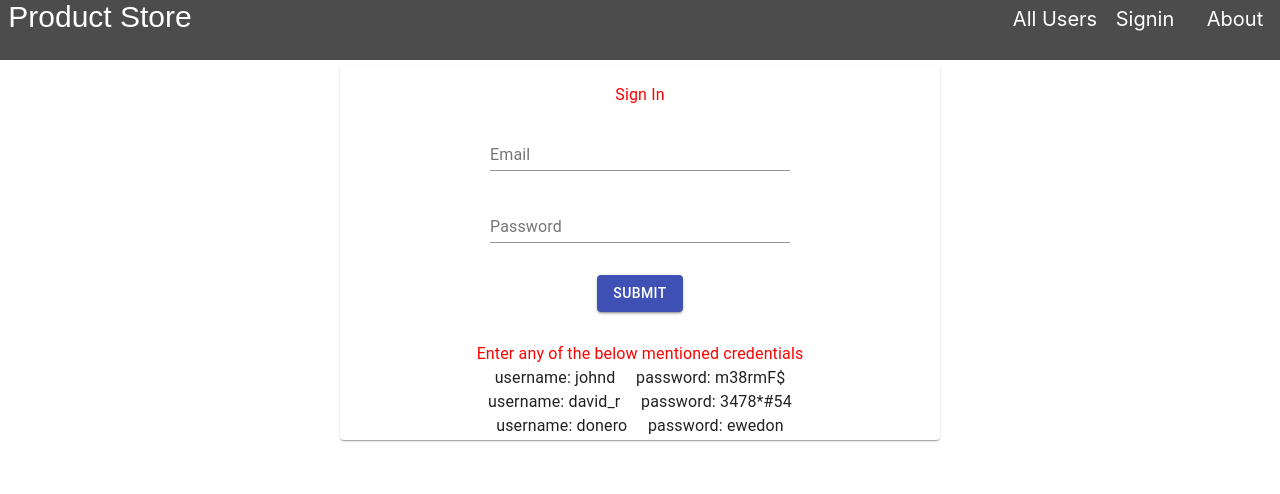
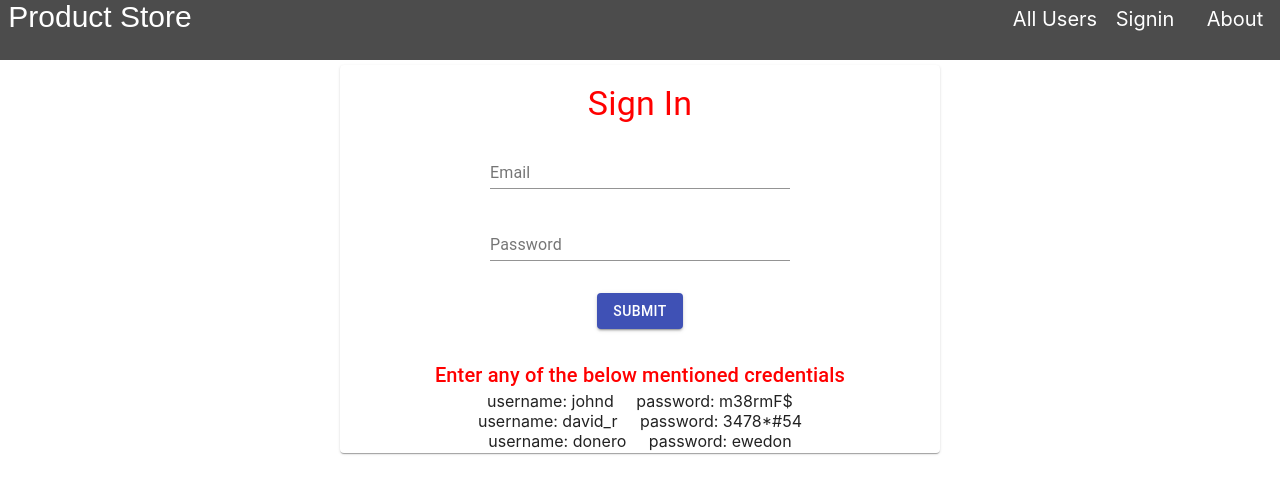
Before and after one commit to udj70/redux_poc, a React (Create React App) app: page /signin in a window 1280 px wide. Shown: the top 494 px of the page. Built offline with nearby package versions, Linux system fonts and the light colour scheme.

Commit message:
sign credential validation added

```diff
--- a/src/components/Auth/auth-api.js
+++ b/src/components/Auth/auth-api.js
@@ -4,7 +4,7 @@ import { useDispatch } from "react-redux"
 const auth={
     isAuthenticated:()=>{
         if(sessionStorage.getItem('token') ){
-            console.log("late")
+
             return true
         }
         return false
--- a/src/components/Auth/signin.js
+++ b/src/components/Auth/signin.js
@@ -1,5 +1,6 @@
 import { makeStyles} from "@material-ui/core";
-import { red } from "@material-ui/core/colors";
+//import { red } from "@material-ui/core/colors";
+
 import {  useState } from "react"
 import { Redirect, useHistory} from "react-router"
 import auth from './auth-api'
@@ -7,7 +8,7 @@ import Typography from '@material-ui/core/Typography';
 import Card from '@material-ui/core/Card';
 import {CardContent, CardActions} from '@material-ui/core';
 import TextField from '@material-ui/core/TextField';
-import Icon from '@material-ui/core/Icon';
+//import Icon from '@material-ui/core/Icon';
 import Button from '@material-ui/core/Button';
 import Loading from '../Loading';
 const useStyles = makeStyles({
@@ -23,7 +24,8 @@ const useStyles = makeStyles({
     },
     title: {
         marginTop: 2,
-        color:'red'
+        color:'red',
+        //fontSize:30
     },
     textField: {
         marginLeft: 10,
@@ -33,22 +35,38 @@ const useStyles = makeStyles({
     submit: {
         margin: 'auto',
         marginBottom: 20
+    },
+    highlights:{
+        marginTop: 2,
+        color:'red'
     }
 });
 function Signin(props){
     const [username,setName]=useState('')
     const [password,setPass]=useState('')
+    const [error,setError]=useState('')
     const [loading,setload]=useState(false)
     const [redirectToReffferer,setRedirect]=useState(false)
     const history=useHistory()
     const handleClick=()=>{
+        if(username=='' || password==''){
+            setError("Username and Password is required")
+        }
+        else{
             setload(true)
             auth.signin({
                 username:username,
                 password:password
             }).then((data)=>{
-            setRedirect(true)
+                //console.log(data.token)
+                if(data.token==undefined){
+                    //console.log(data.token)
+                    setload(false)
+                    setError("Invalid Username or Password")
+                }
+                else setRedirect(true)
             })
+        }
 
 
     }
@@ -72,34 +90,42 @@ function Signin(props){
 
         <Card className={classes.card}>
                 <CardContent>
-                    <Typography type="headline" component="h1" className={classes.title}>
+                    <Typography type="headline" variant="h4" className={classes.title}>
                         Sign In
                     </Typography>
-                    <TextField id="email" label="Email" type="email" className={classes.textField} value={username} onChange={(event)=>setName(event.target.value)} margin="normal"></TextField> <br />
+                    <TextField id="email" label="Email" type="email"  className={classes.textField} value={username} onChange={(event)=>setName(event.target.value)} margin="normal"></TextField> <br />
                     <TextField id="password" label="Password" type="password" className={classes.textField} value={password} onChange={(event)=>setPass(event.target.value)} margin="normal"></TextField> <br />
 
                 </CardContent>
+                { error!='' &&
+                    (<Typography type="headline" variant="h6" className={classes.highlights}>
+                        {error}
+                    </Typography>)
+                }
                 <CardActions>
                     <Button color="primary" variant="contained" onClick={handleClick} className={classes.submit}>
                         Submit
                     </Button>
                 </CardActions>
-                <Typography type="headline" component="h3" className={classes.title}>
+
+                <Typography type="headline" variant="h6" className={classes.highlights}>
                         Enter any of the below mentioned credentials
                     </Typography>
-                <Typography type="headline" component="body">
+                <Typography type="headline" variant="body" component='p'>
                         username: johnd &nbsp; &nbsp;
                         password: m38rmF$
                 </Typography>
-                <Typography type="headline" component="body">
+                <Typography type="headline" variant="body" component='p'>
                         username: david_r  &nbsp; &nbsp;
                         password: 3478*#54
                 </Typography>
-                <Typography type="headline" component="body">
+                <Typography type="headline" variant="body" component='p'>
                         username: donero   &nbsp; &nbsp;
                         password: ewedon
                 </Typography>
             </Card>
     )
 }
+
+
 export default Signin;
```
Lines whose indentation alone changed are shown as unchanged.
